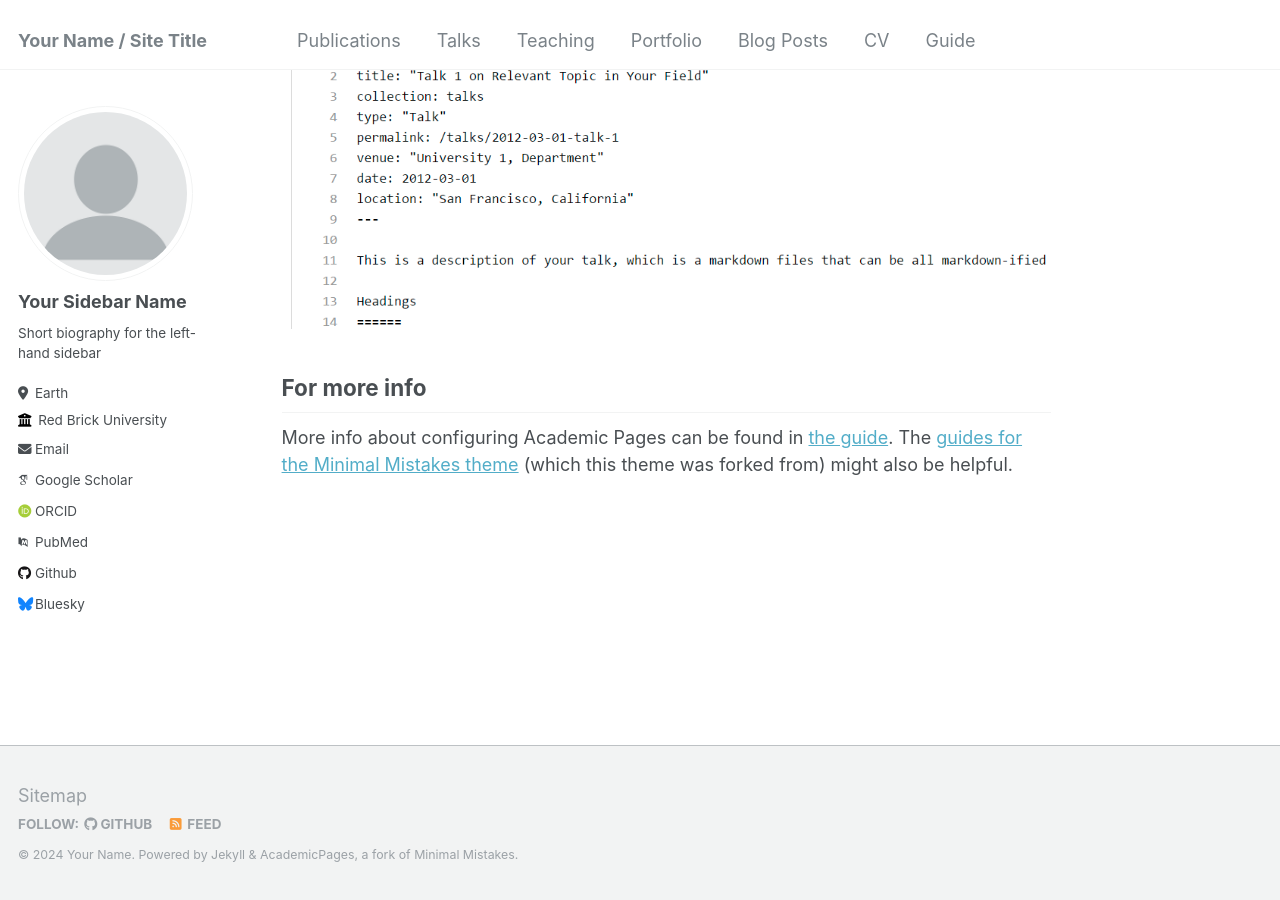
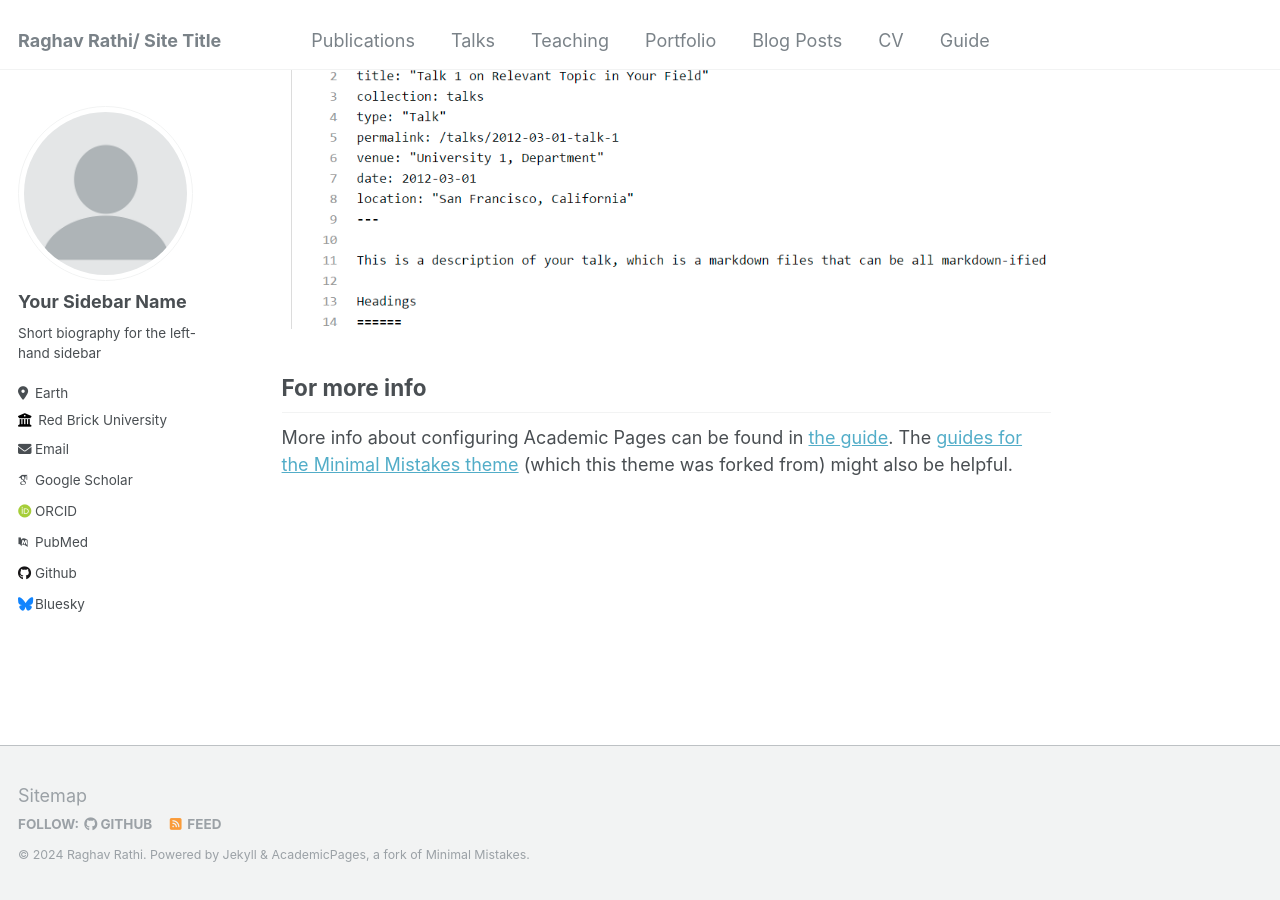
Before and after one commit to raghavrathi10/raghavrathi10.github.io, a Jekyll site: the page built from _pages/about.md, in a window 1280 px wide and 900 px high, scrolled down 2660 px. Built offline with Jekyll 4.4.1, drawn with Linux system fonts in a browser that asks for light colours; some web fonts are replaced.

Commit message:
Initial commit

```diff
--- a/_config.yml
+++ b/_config.yml
@@ -8,9 +8,9 @@
 
 # Basic Site Settings
 locale                   : "en-US"
-title                    : "Your Name / Site Title"
+title                    : "Raghav Rathi/ Site Title"
 title_separator          : "-"
-name                     : &name "Your Name"
+name                     : &name "Raghav Rathi"
 description              : &description "personal description"
 url                      : https://academicpages.github.io # the base hostname & protocol for your site e.g. "https://mmistakes.github.io"
 baseurl                  : "" # the subpath of your site, e.g. "/blog"
```
